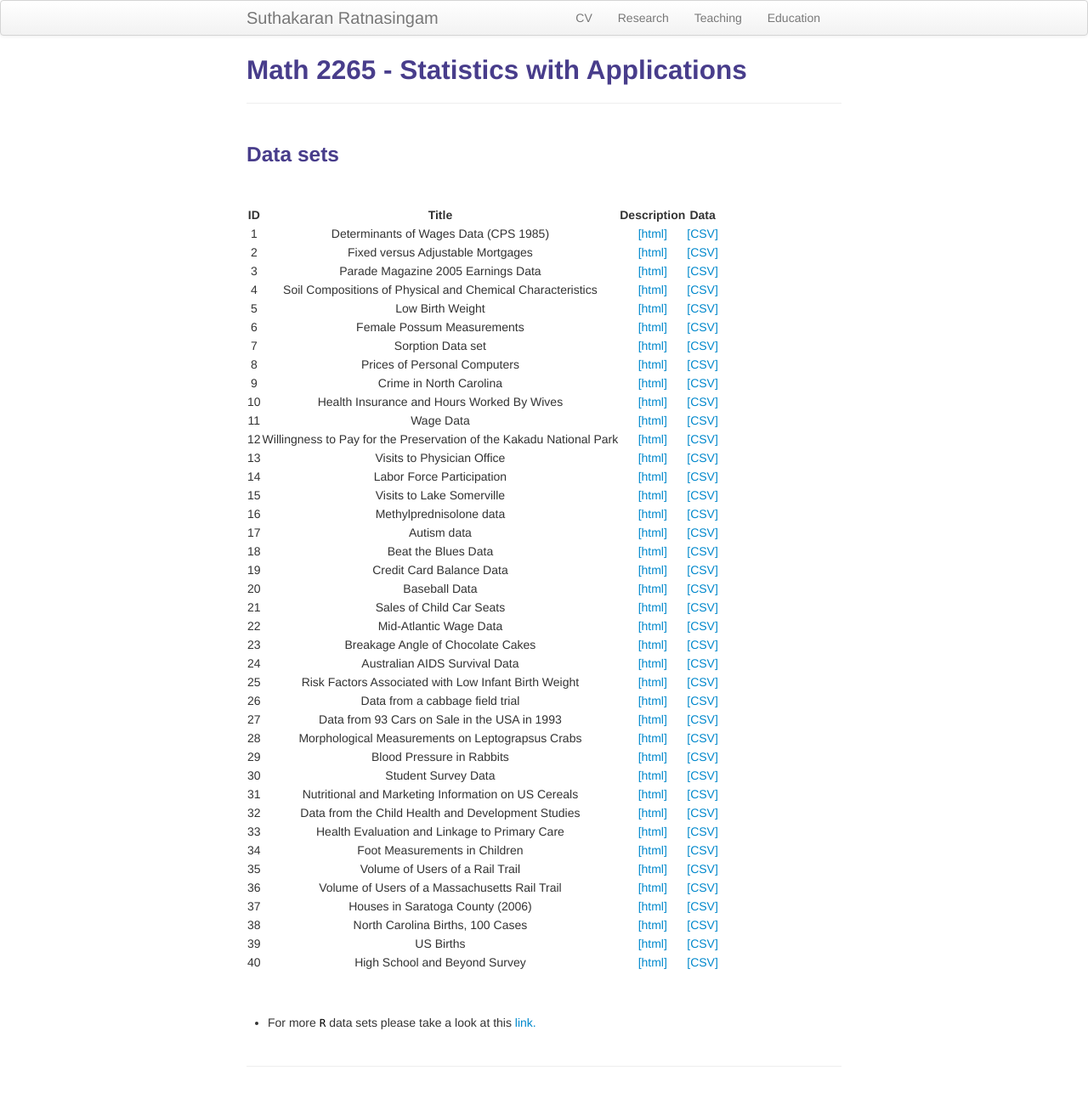
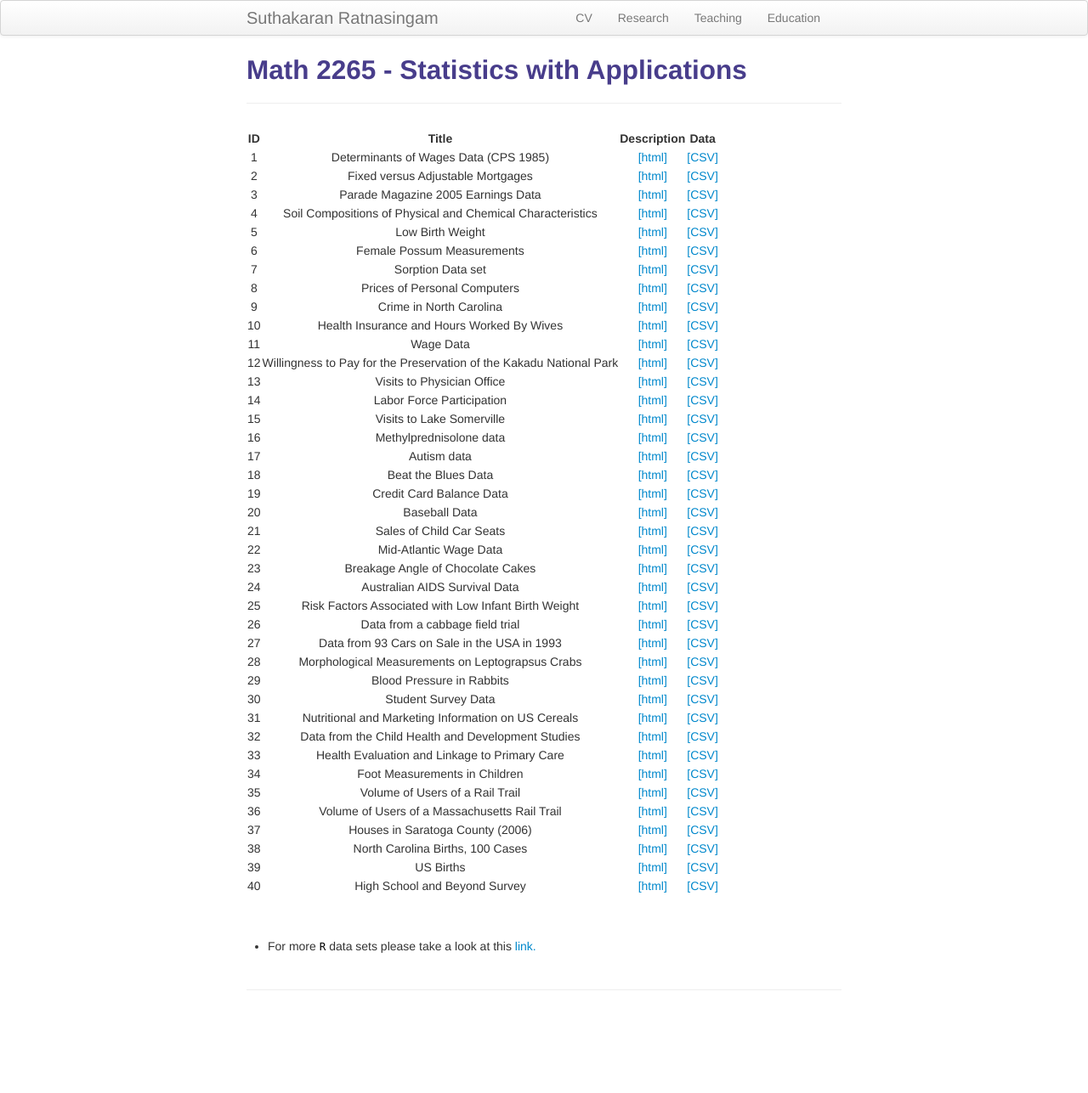
Before and after one commit to suthakaranr/suthakaranr.github.io, a Jekyll site: the page built from pages/Datasets2265.md, in a window 1280 px wide. Shown: the whole page at 85% size. Built offline with Jekyll 4.4.1, drawn with Linux system fonts in a browser that asks for light colours; after the commit the page ends 1197 px from its top, so only the background shows below that.

Commit message:
Update Datasets2265.md

```diff
--- a/pages/Datasets2265.md
+++ b/pages/Datasets2265.md
@@ -3,10 +3,6 @@ layout: page
 title: Math 2265 - Statistics with Applications
 description: Statistics with Applications
 ---
-
-### Data sets
-<br/>
-
 
 | ID | Title | Description  | Data |
 | :---:         |     :---:      |     :---:  |        :---: |
```
